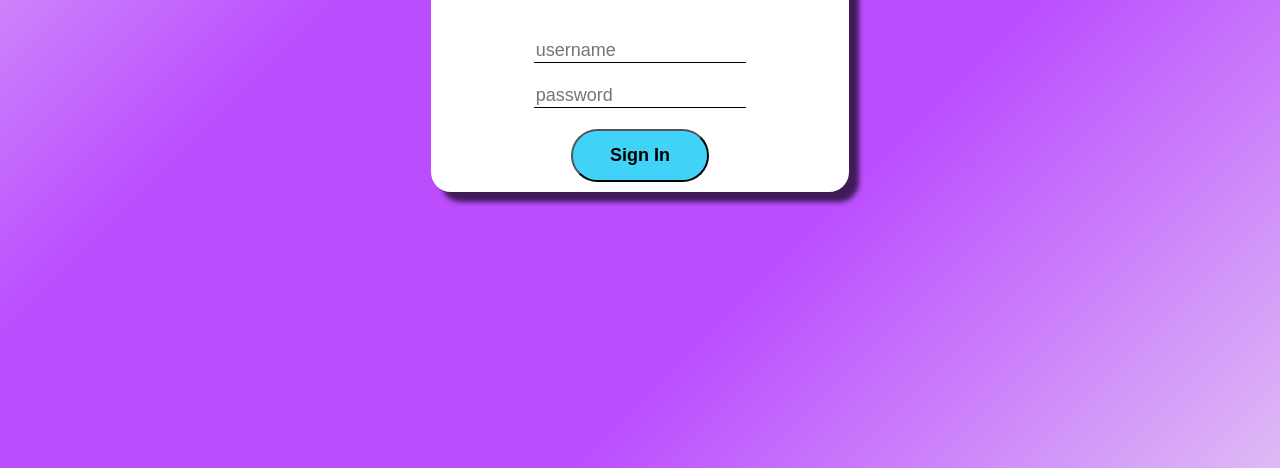
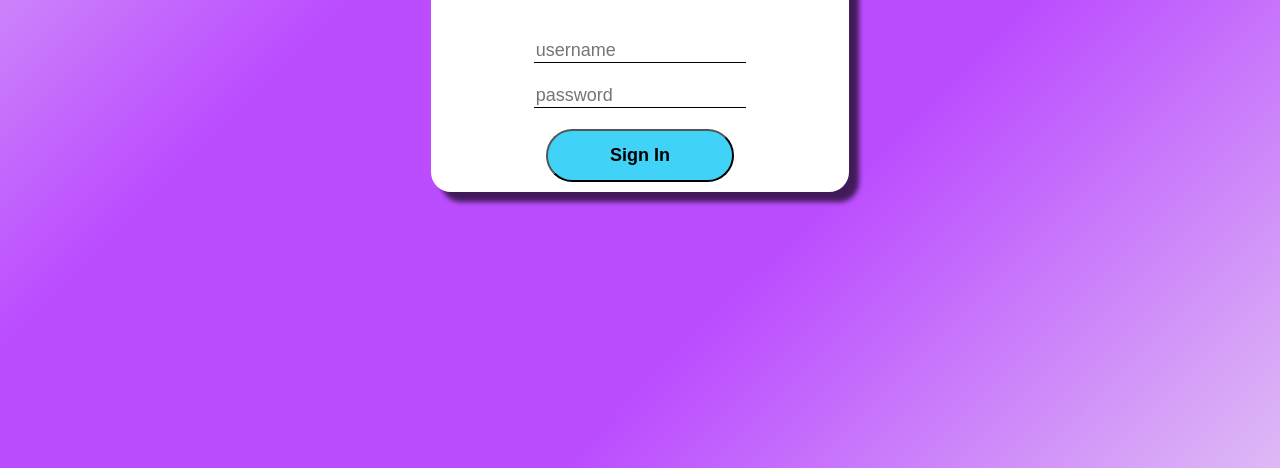
Before and after one commit to JDinis88/Login-UI, a plain HTML site: page index.html in a window 1280 px wide. Shown: the part 348-816 px from the top of the page. Drawn offline with Linux system fonts and the light colour scheme.

Commit message:
fixed scrollbar appearing and increased min-width

```diff
--- a/styles.css
+++ b/styles.css
@@ -2,6 +2,8 @@ body{
     /* background-color: rgb(164, 95, 228); */
     background: linear-gradient(135deg, rgba(222,186,245,1) 0%, rgba(187,77,255,1) 33%, rgba(187,77,255,1) 66%, rgba(222,186,245,1) 100%);
     font-family: Arial, Helvetica, sans-serif;
+    height:100vh;
+    overflow: hidden;
 }
 .parent{
     /* flexbox properties for getting stuff where we want it */
@@ -10,7 +12,7 @@ body{
     align-items: center;
 
     /* makes the div cover a full page */
-    height: 100vh;
+    height: 100%;
 
 }
 .login-box{
@@ -44,7 +46,7 @@ body{
 
 /*  */
 .submit{
-    width: 33%;
+    width: 45%;
     height: 20%;
     font-size: large;
     font-weight: bold;
```
